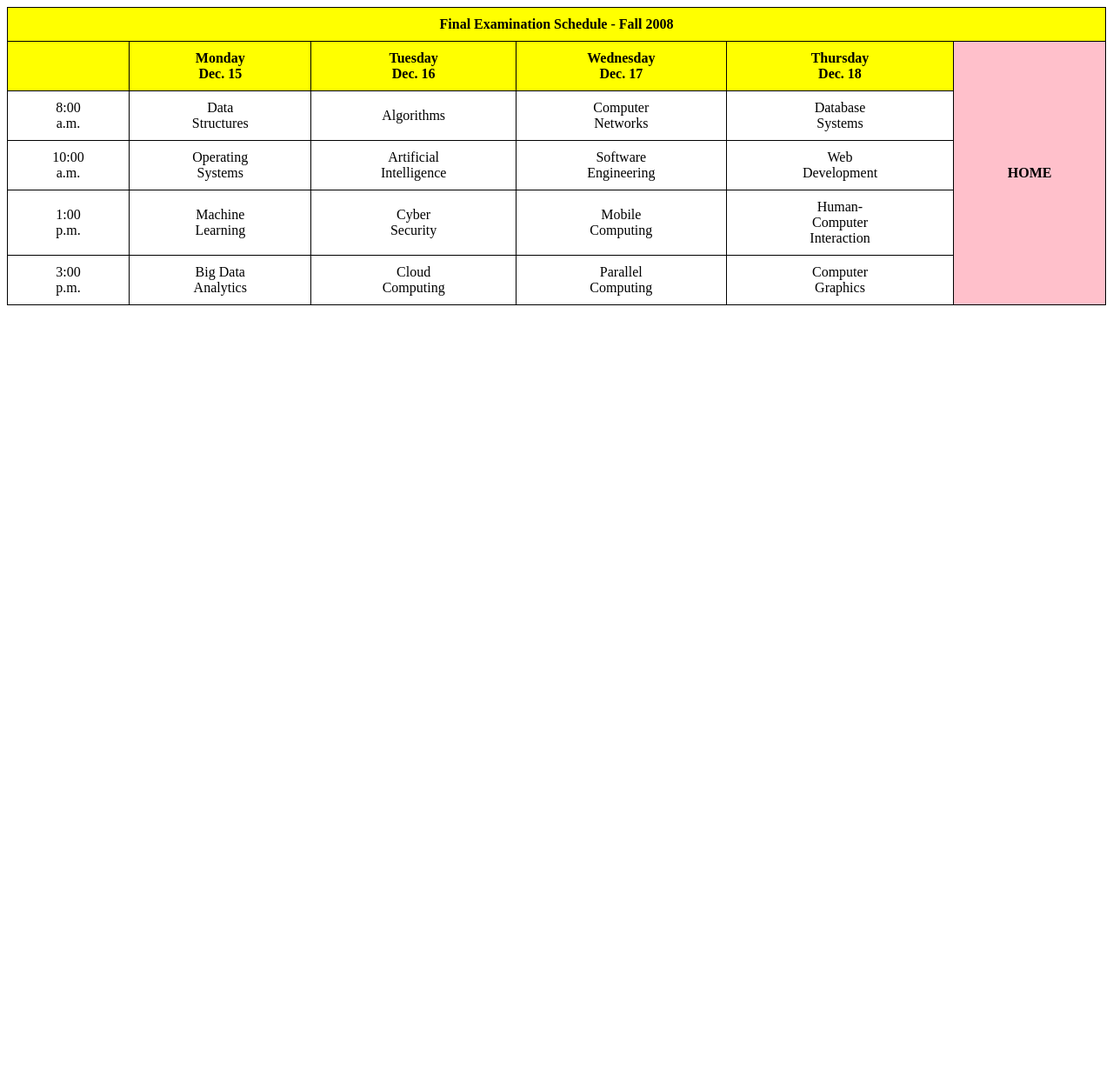
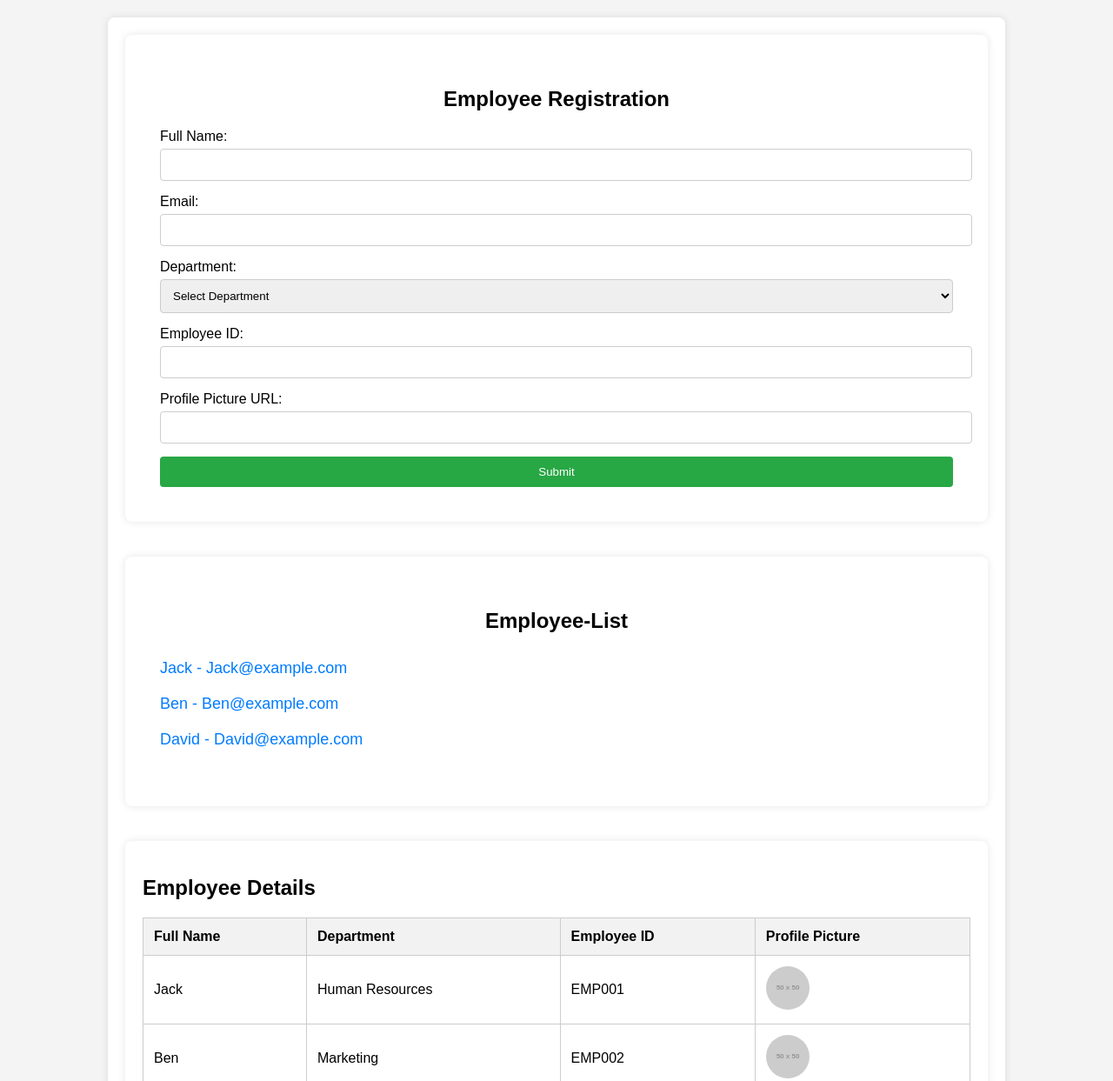
Before and after one commit to Hpunera09/Full-Stack-development-internship-2024, a plain HTML site: page index.html in a window 1280 px wide. Shown: the top 1243 px of the page at 87% size. Before the commit the page ends 800 px from the top, so only its background shows below. Drawn offline with Linux system fonts and the light colour scheme; placeholder pictures from the web are drawn by us.

Commit message:
Add files via upload

```diff
--- a/index.html
+++ b/index.html
@@ -3,73 +3,228 @@
 <head>
     <meta charset="UTF-8">
     <meta name="viewport" content="width=device-width, initial-scale=1.0">
-    <title>Final Examination Schedule</title>
+    <title>Company Directory Portal</title>
     <style>
+        body {
+            font-family: Arial, sans-serif;
+            background-color: #f4f4f4;
+            margin: 0;
+            padding: 20px;
+        }
+        .box{
+            background-color: #fff;
+            padding: 20px;
+            border-radius: 8px;
+            box-shadow: 0 0 10px rgba(0, 0, 0, 0.1);
+            width: 80%;
+            margin-bottom: 40px;
+            align-items: center;
+            margin: 0 auto;
+        }
+        .employee-list{
+            background-color: #fff;
+            padding: 40px;
+            border-radius: 8px;
+            box-shadow: 0 0 10px rgba(0, 0, 0, 0.1);
+            margin-bottom: 40px;
+        }
+        .employee-list ul {
+            list-style: none;
+            padding: 0;
+        }
+        .employee-list a {
+            text-decoration: none;
+            color: #007bff;
+            font-size: 18px;
+        }
+        .employee-list a:hover {
+            color: #0056b3;
+            text-decoration: underline;
+        }
+        .employee-list li {
+            padding: 10px 0;
+            border-bottom: 1px solid #ccc;
+        }
+        .employee-list li:last-child {
+            border-bottom: none;
+        }
+        .registration-form {
+            background-color: #ffffff;
+            padding: 40px;
+            border-radius: 8px;
+            box-shadow: 0 0 10px rgba(0, 0, 0, 0.1);
+            margin-bottom: 40px;
+        }
+        .registration-form h2 {
+            text-align: center;
+            margin-bottom: 20px;
+        }
+        .registration-form label {
+            display: block;
+            margin-bottom: 5px;
+        }
+        .registration-form input[type="text"],
+        .registration-form input[type="email"],
+        .registration-form select {
+            width: 100%;
+            padding: 10px;
+            margin-bottom: 15px;
+            border: 1px solid #ccc;
+            border-radius: 4px;
+        }
+        .registration-form input[type="submit"] {
+            width: 100%;
+            padding: 10px;
+            background-color: #28a745;
+            color: #fff;
+            border: none;
+            border-radius: 4px;
+            cursor: pointer;
+        }
+        .registration-form input[type="submit"]:hover {
+            background-color: #218838;
+        }
+        .employee-details {
+            background-color: #fff;
+            padding: 20px;
+            border-radius: 8px;
+            box-shadow: 0 0 10px rgba(0, 0, 0, 0.1);
+        }
         table {
             width: 100%;
             border-collapse: collapse;
+            margin-bottom: 20px;
+        }
+        table, th, td {
+            border: 1px solid #ccc;
         }
         th, td {
-            border: 1px solid black;
-            text-align: center;
-            padding: 10px;
+            padding: 12px;
+            text-align: left;
         }
         th {
-            background-color: yellow;
+            background-color: #f2f2f2;
         }
-        td {
-            background-color: white;
+        img {
+            width: 50px;
+            height: 50px;
+            border-radius: 50%;
         }
-        .home {
-            background-color: pink;
+        @media (max-width: 768px) {
+            .box {
+                width: 100%;
+                padding: 15px;
             }
-        .time-col {
-            background-color: lightgray;
+
+            .registration-form {
+                padding: 20px;
+            }
+
+            .employee-list {
+                padding: 20px;
+            }
+
+            table, th, td {
+                font-size: 14px;
+            }
+
+            iframe {
+                width: 100%;
+                height: 300px;
+            }
+        }
+
+        @media (max-width: 480px) {
+            .registration-form input[type="text"],
+            .registration-form input[type="email"],
+            .registration-form select {
+                font-size: 14px;
+                padding: 8px;
+            }
+
+            table, th, td {
+                font-size: 12px;
+            }
+
+            .employee-list a {
+                font-size: 16px;
+            }
         }
     </style>
 </head>
 <body>
+    <div class="box">
+        <div class="registration-form">
+            <h2>Employee Registration</h2>
+            <form>
+                <label for="full-name">Full Name:</label>
+                <input type="text" id="full-name" name="fullName" required>
+
+                <label for="email">Email:</label>
+                <input type="email" id="email" name="email" required>
+
+                <label for="department">Department:</label>
+                <select id="department" name="department" required>
+                    <option value="">Select Department</option>
+                    <option value="Human Resources">Human Resources</option>
+                    <option value="Marketing">Marketing</option>
+                    <option value="Finance">Finance</option>
+                    <option value="IT">IT</option>
+                    <option value="Sales">Sales</option>
+                </select>
+
+                <label for="employee-id">Employee ID:</label>
+                <input type="text" id="employee-id" name="employeeId" required>
+
+                <label for="profile-picture-url">Profile Picture URL:</label>
+                <input type="text" id="profile-picture-url" name="profilePictureUrl" required>
+
+                <input type="submit" value="Submit">
+            </form>
+        </div>
+        <div class="employee-list">
+            <h2><center>Employee-List</center></h2>
+            <ul>
+                <a href="#"><li>Jack - Jack@example.com</li></a>
+                <a href="#"><li>Ben - Ben@example.com</li></a>
+                <a href="#"><li>David - David@example.com</li></a>
+            </ul>
+        </div>
+        <div class="employee-details">
+            <h2>Employee Details</h2>
             <table>
+                <thead>
                     <tr>
-        <th colspan="6">Final Examination Schedule - Fall 2008</th>
+                        <th>Full Name</th>
+                        <th>Department</th>
+                        <th>Employee ID</th>
+                        <th>Profile Picture</th>
+                    </tr>
+                </thead>
+                <tbody>
+                    <tr>
+                        <td>Jack</td>
+                        <td>Human Resources</td>
+                        <td>EMP001</td>
+                        <td><img src="https://via.placeholder.com/50" alt="Jack Profile Picture"></td>
                     </tr>
                     <tr>
-        <th></th>
-        <th>Monday<br>Dec. 15</th>
-        <th>Tuesday<br>Dec. 16</th>
-        <th>Wednesday<br>Dec. 17</th>
-        <th>Thursday<br>Dec. 18</th>
-        <th rowspan="5" class="home">HOME</th>
+                        <td>Ben</td>
+                        <td>Marketing</td>
+                        <td>EMP002</td>
+                        <td><img src="https://via.placeholder.com/50" alt="Ben Profile Picture"></td>
                     </tr>
                     <tr>
-        <td>8:00<br>a.m.</td>
-        <td>Data<br>Structures</td>
-        <td>Algorithms</td>
-        <td>Computer<br> Networks</td>
-        <td>Database<br>Systems</td>
+                        <td>David</td>
+                        <td>Finance</td>
+                        <td>EMP003</td>
+                        <td><img src="https://via.placeholder.com/50" alt="David Profile Picture"></td>
                     </tr>
-    <tr>
-        <td>10:00<br>a.m.</td>
-        <td>Operating<br>Systems</td>
-        <td>Artificial<br>Intelligence</td>
-        <td>Software<br>Engineering</td>
-        <td>Web<br>Development</td>
-    </tr>
-    <tr>
-        <td>1:00<br>p.m.</td>
-        <td>Machine<br>Learning</td>
-        <td>Cyber<br>Security</td>
-        <td>Mobile<br>Computing</td>
-        <td>Human-<br>Computer<br>Interaction</td>
-    </tr>
-    <tr>
-        <td>3:00<br>p.m.</td>
-        <td>Big Data<br>Analytics</td>
-        <td>Cloud<br>Computing</td>
-        <td>Parallel<br>Computing</td>
-        <td>Computer<br>Graphics</td>
-    </tr>
+                </tbody>
             </table>
-
+        </div>
+        <h2><center>Company Location</center></h2>
+        <iframe src="https://www.google.com/maps/embed?pb=!1m18!1m12!1m3!1d30441.588859710468!2d78.35394061083984!3d17.49803020000001!2m3!1f0!2f0!3f0!3m2!1i1024!2i768!4f13.1!3m3!1m2!1s0x3bcb91f3fdf6bde9%3A0x752db86a6ab3be2a!2sInnomatics%20Research%20Labs!5e0!3m2!1sen!2sin!4v1727673929785!5m2!1sen!2sin" width="950" height="450" style="border:0;" allowfullscreen="" loading="lazy" referrerpolicy="no-referrer-when-downgrade"></iframe>
+    </div>
 </body>
 </html>
```
Lines whose indentation alone changed are shown as unchanged.
